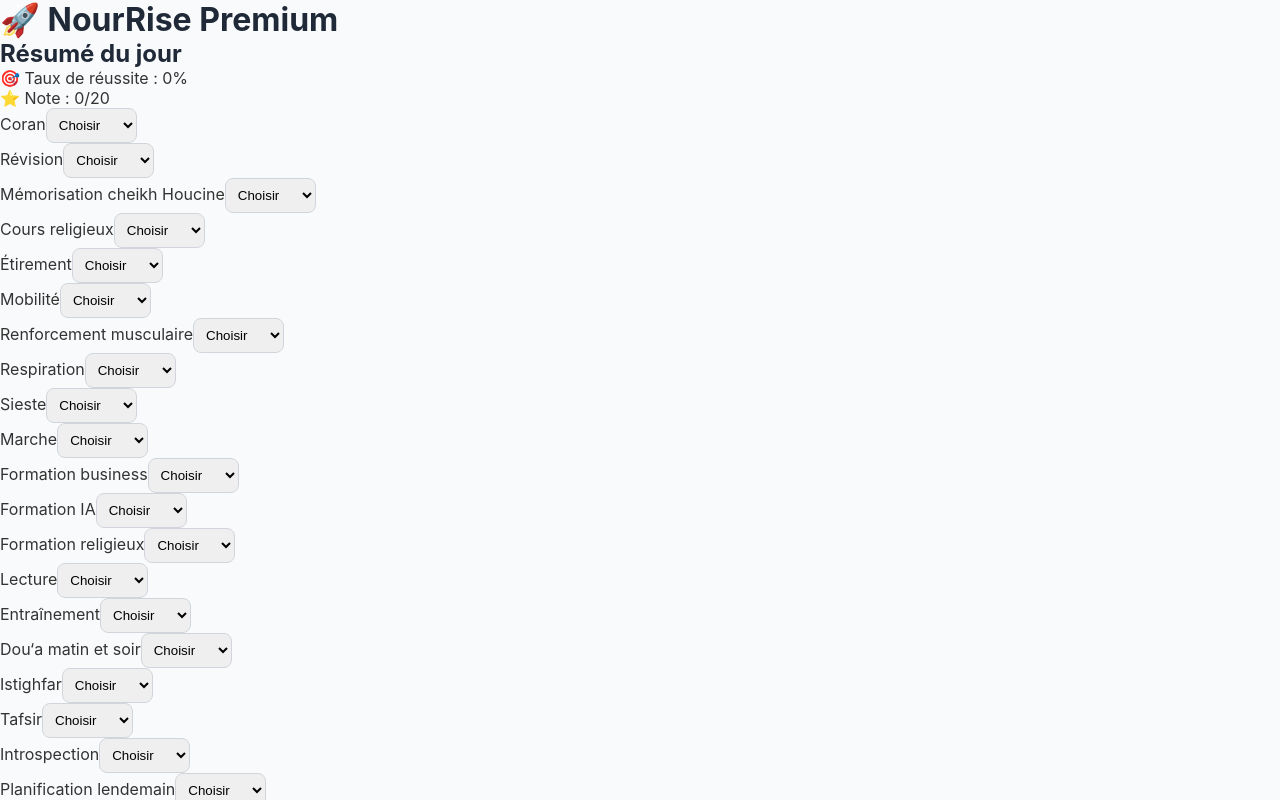
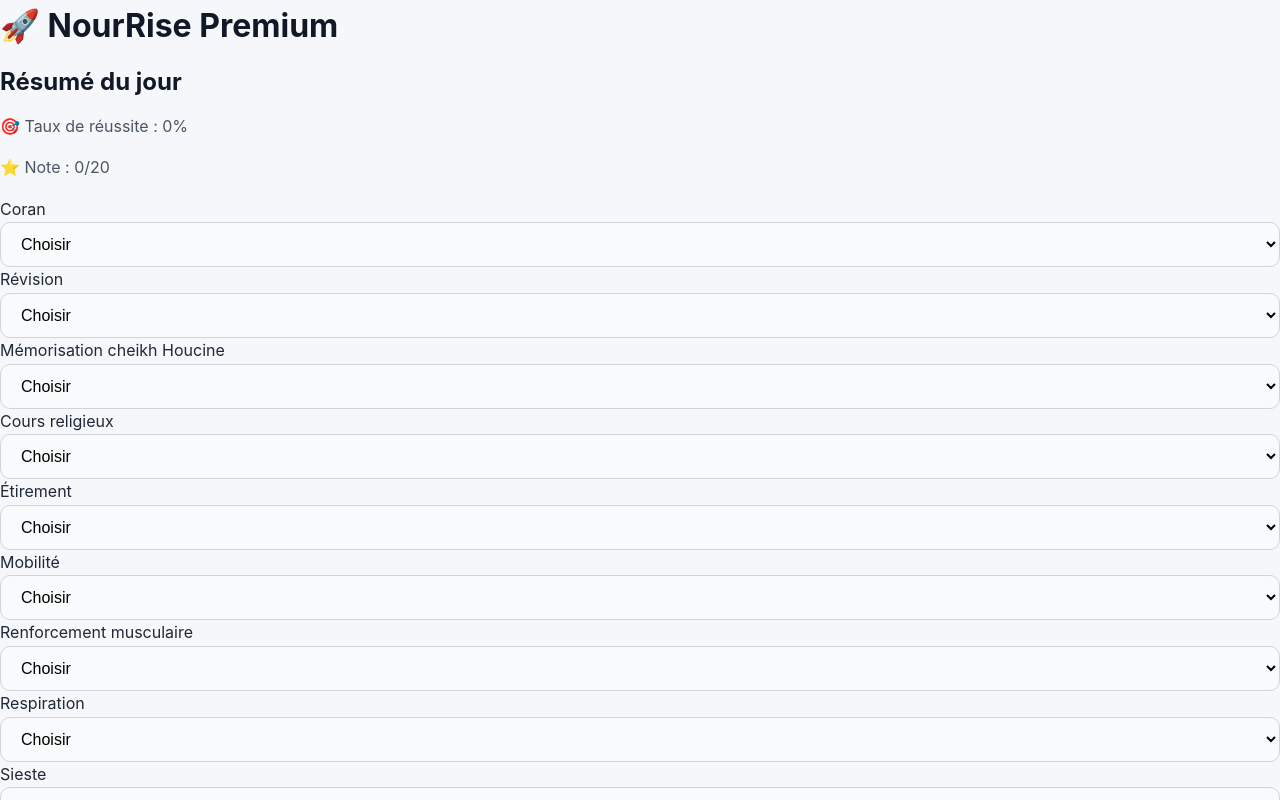
Before and after one commit to waiyarti/NourRise, a Next.js app: page / in a window 1280 px wide. Shown: the top 800 px of the page. Built offline with nearby package versions, Linux system fonts and the light colour scheme.

Commit message:
Update globals.css

```diff
--- a/styles/globals.css
+++ b/styles/globals.css
@@ -1,6 +1,6 @@
 /* Fichier : styles/globals.css */
 
-/* Reset de base pour uniformiser l'affichage */
+/* Reset universel pour rendre tout propre */
 *,
 *::before,
 *::after {
@@ -9,109 +9,130 @@
   box-sizing: border-box;
 }
 
-/* Configuration générale */
 html, body {
+  height: 100%;
   width: 100%;
-  height: 100%;
-  font-family: 'Inter', 'Helvetica Neue', Arial, sans-serif;
-  background-color: #f9fafb;
-  color: #333;
+  font-family: 'Poppins', 'Inter', 'Helvetica Neue', Arial, sans-serif;
+  background-color: #f5f7fa;
+  color: #1f2937;
+  line-height: 1.6;
+  -webkit-font-smoothing: antialiased;
   scroll-behavior: smooth;
 }
 
-/* Titres */
+/* Titres premium */
 h1, h2, h3, h4, h5, h6 {
   font-weight: 700;
-  color: #1f2937;
+  color: #111827;
+  margin-bottom: 0.75rem;
+}
+
+/* Paragraphes */
+p {
+  margin-bottom: 1rem;
+  color: #4b5563;
 }
 
 /* Liens */
 a {
-  color: inherit;
+  color: #3b82f6;
   text-decoration: none;
+  transition: color 0.3s ease;
 }
 
-/* Boutons généraux */
+a:hover {
+  color: #2563eb;
+}
+
+/* Boutons */
 .button-primary {
-  background: linear-gradient(90deg, #3b82f6, #60a5fa);
+  background: linear-gradient(90deg, #3b82f6, #6366f1);
   color: white;
   padding: 0.75rem 1.5rem;
-  border-radius: 8px;
   font-weight: 600;
-  transition: transform 0.3s, box-shadow 0.3s;
+  border-radius: 12px;
+  transition: all 0.3s ease;
+  box-shadow: 0 4px 14px rgba(99, 102, 241, 0.5);
+  display: inline-block;
 }
 
 .button-primary:hover {
   transform: scale(1.05);
-  box-shadow: 0 8px 20px rgba(59, 130, 246, 0.5);
+  box-shadow: 0 6px 20px rgba(99, 102, 241, 0.6);
 }
 
-/* Cartes */
+/* Cards */
 .card {
   background: white;
-  border-radius: 12px;
-  box-shadow: 0 4px 15px rgba(0, 0, 0, 0.05);
-  padding: 1.5rem;
-  transition: transform 0.3s, box-shadow 0.3s;
+  border-radius: 16px;
+  padding: 2rem;
+  box-shadow: 0 10px 30px rgba(0, 0, 0, 0.05);
+  transition: transform 0.4s, box-shadow 0.4s;
 }
 
 .card:hover {
-  transform: translateY(-5px);
-  box-shadow: 0 10px 25px rgba(0, 0, 0, 0.08);
+  transform: translateY(-8px);
+  box-shadow: 0 14px 35px rgba(0, 0, 0, 0.08);
+}
+
+/* Inputs & Selects */
+input, select {
+  width: 100%;
+  border: 1px solid #d1d5db;
+  border-radius: 10px;
+  padding: 0.75rem 1rem;
+  font-size: 1rem;
+  background-color: #f9fafb;
+  transition: all 0.3s;
+}
+
+input:focus, select:focus {
+  outline: none;
+  border-color: #6366f1;
+  box-shadow: 0 0 0 4px rgba(99, 102, 241, 0.3);
+}
+
+/* Transitions générales */
+.transition-all {
+  transition: all 0.3s ease-in-out;
 }
 
 /* Animations */
 .fade-in {
-  animation: fadeIn 1s ease forwards;
+  animation: fadeIn 1s ease-out forwards;
 }
 
 @keyframes fadeIn {
-  from { opacity: 0; transform: translateY(10px); }
+  from { opacity: 0; transform: translateY(20px); }
   to { opacity: 1; transform: translateY(0); }
 }
 
-.slide-in {
-  animation: slideIn 1s ease forwards;
-}
-
-@keyframes slideIn {
-  from { opacity: 0; transform: translateX(-20px); }
-  to { opacity: 1; transform: translateX(0); }
-}
-
 .zoom-in {
-  animation: zoomIn 0.8s ease forwards;
+  animation: zoomIn 0.8s ease-out forwards;
 }
 
 @keyframes zoomIn {
-  from { transform: scale(0.8); opacity: 0; }
-  to { transform: scale(1); opacity: 1; }
+  0% { transform: scale(0.8); opacity: 0; }
+  100% { transform: scale(1); opacity: 1; }
 }
 
-/* Input / Selects stylisés */
-input, select {
-  border: 1px solid #d1d5db;
-  border-radius: 8px;
-  padding: 0.5rem;
-  transition: border-color 0.3s, box-shadow 0.3s;
+.slide-in-left {
+  animation: slideInLeft 1s ease-out forwards;
 }
 
-input:focus, select:focus {
-  border-color: #3b82f6;
-  box-shadow: 0 0 0 3px rgba(59, 130, 246, 0.3);
+@keyframes slideInLeft {
+  from { transform: translateX(-100px); opacity: 0; }
+  to { transform: translateX(0); opacity: 1; }
 }
 
-/* Responsive tweaks */
+/* Responsive padding */
 @media (max-width: 768px) {
-  .p-10 {
+  .p-10, .p-8 {
     padding: 1rem;
-  }
-  .p-8 {
-    padding: 0.75rem;
   }
 }
 
-/* Bonus animation subtile sur les éléments validés */
+/* Validations réussies */
 .validated {
   animation: pop 0.4s ease forwards;
 }
@@ -121,3 +142,57 @@ input:focus, select:focus {
   50% { transform: scale(1.1); }
   100% { transform: scale(1); }
 }
+
+/* Loader circulaire */
+.loader {
+  border: 5px solid #e5e7eb;
+  border-top: 5px solid #6366f1;
+  border-radius: 50%;
+  width: 40px;
+  height: 40px;
+  animation: spin 1s linear infinite;
+  margin: auto;
+}
+
+@keyframes spin {
+  0% { transform: rotate(0deg); }
+  100% { transform: rotate(360deg); }
+}
+
+/* Badges de niveau */
+.badge {
+  background-color: #6366f1;
+  color: white;
+  font-size: 0.875rem;
+  padding: 0.25rem 0.75rem;
+  border-radius: 50px;
+  font-weight: 600;
+  display: inline-block;
+}
+
+/* Ombres premium */
+.shadow-lg {
+  box-shadow: 0 10px 40px rgba(0, 0, 0, 0.1);
+}
+
+.shadow-xl {
+  box-shadow: 0 20px 60px rgba(0, 0, 0, 0.15);
+}
+
+/* Subtile hover background */
+.hover-bg {
+  transition: background-color 0.3s ease;
+}
+
+.hover-bg:hover {
+  background-color: #f3f4f6;
+}
+
+/* Glow animation */
+.glow-on-hover {
+  transition: all 0.3s ease-in-out;
+}
+
+.glow-on-hover:hover {
+  box-shadow: 0 0 15px #6366f1, 0 0 25px #6366f1;
+}
```
